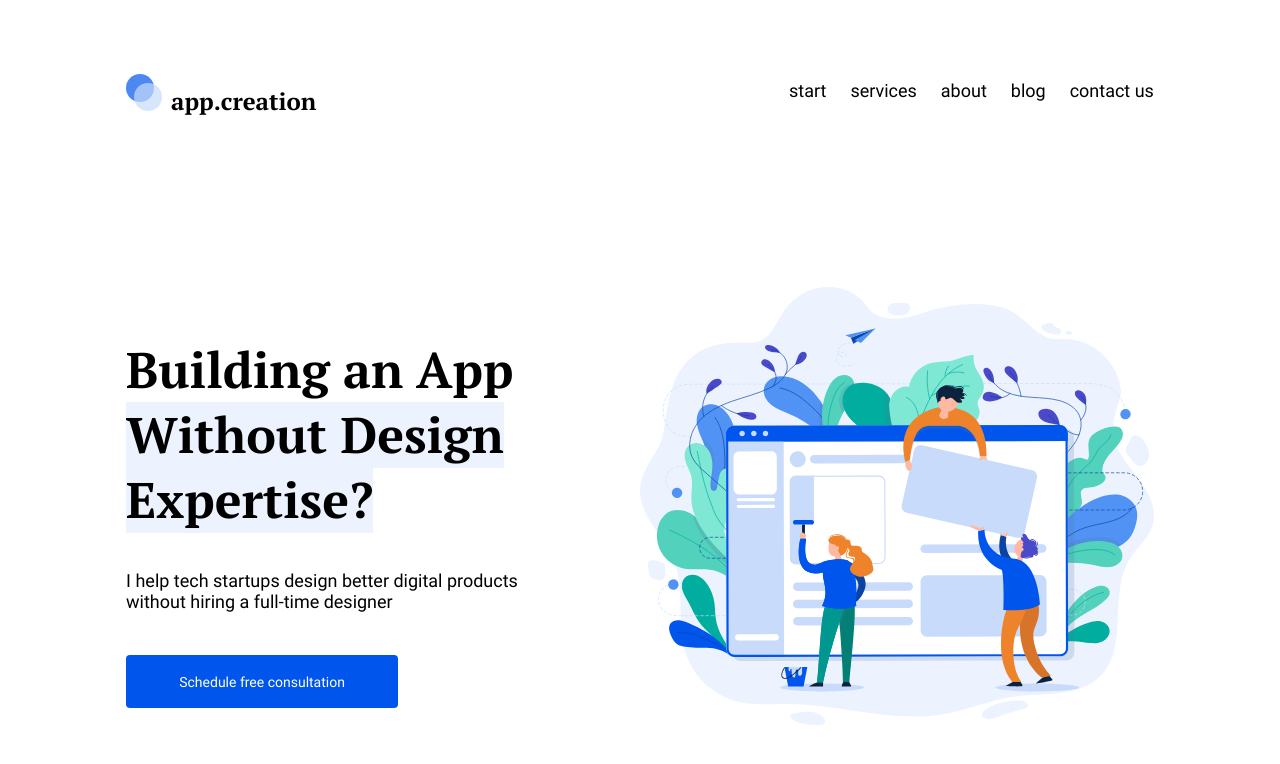
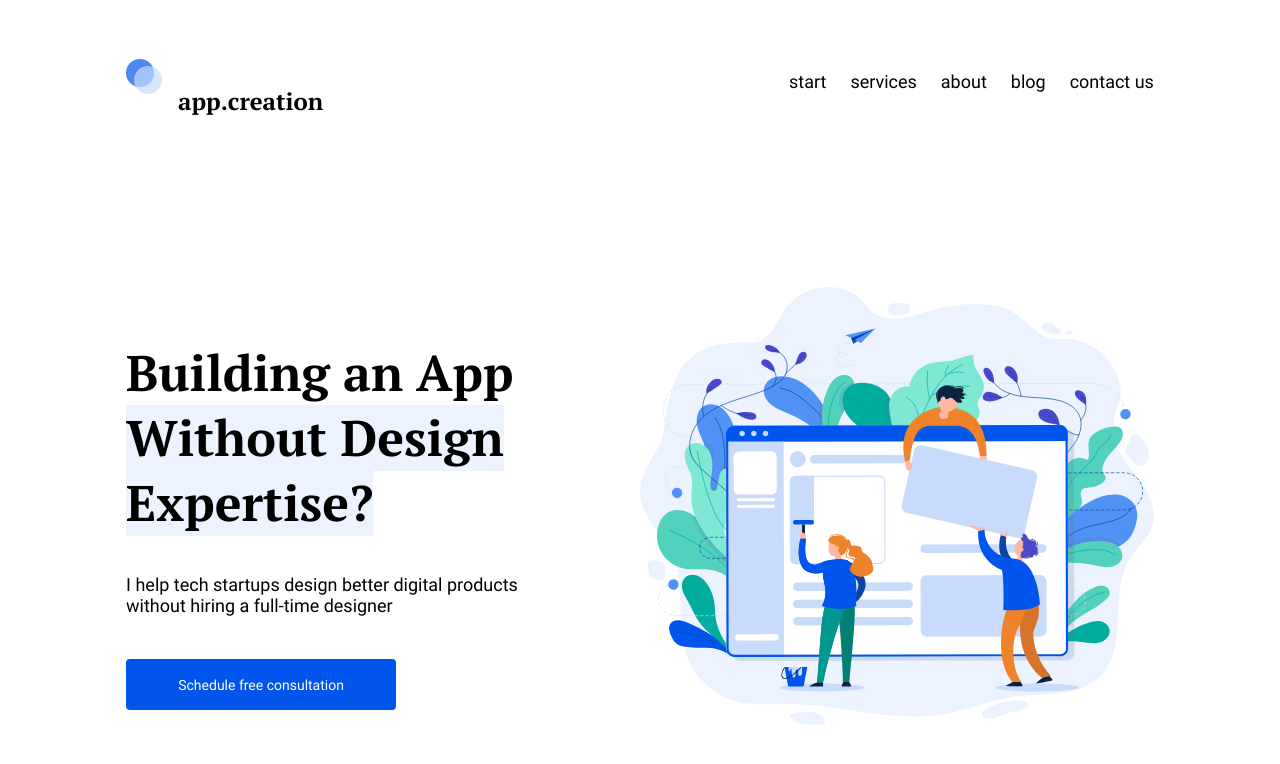
Before and after one commit to WebHeroSchool/zinfira-s-repo, a plain HTML site: page index.html in a window 1280 px wide. Shown: the top 764 px of the page. Drawn offline with Linux system fonts and the light colour scheme.

Commit message:
Сделаны правки по РР для 1920

```diff
--- a/styles.css
+++ b/styles.css
@@ -10,7 +10,7 @@ body {
 .header {
   display: flex;
   justify-content: space-between;
-  margin-bottom: 139px;
+  margin-bottom: 170px;
   padding-top: 32px;
 }
 
@@ -20,8 +20,8 @@ body {
 
 .logo {
   position: relative;
-  padding: 31px 0;
-  padding-left: 45px;
+  padding-top: 8px;
+  padding-left: 52px;
   font: bold 24px/31px 'pt_serifbold', Arial, Helvetica, sans-serif;
 }
 
@@ -62,7 +62,8 @@ body {
 .menu {
   display: flex;
   align-items: center;
-  padding-right: 19px;
+  padding-right: 12px;
+  padding-top: 13px;
 }
 
 .menu__item {
@@ -121,11 +122,14 @@ body {
 
 .main {
   padding: 5% 63% 100% 0;
+  padding-left: 8px;
   background: top right no-repeat url(img/Pic1920.svg);
+  background-position: 99.1% 0%;
 }
 
 .main__title {
   margin: 0 0 37px 0;
+  padding: 3px 0 1px 0;
   font: 66px/85px 'pt_serifbold', Arial, Helvetica, sans-serif;
 }
 
@@ -140,7 +144,7 @@ body {
 
 .main__button {
   display: inline-block;
-  padding: 18px 23px;
+  padding: 17px 22px;
   width: 226px;
   font: 18px/21px 'robotoregular', Arial, Helvetica, sans-serif;
   color: #fff;
```
